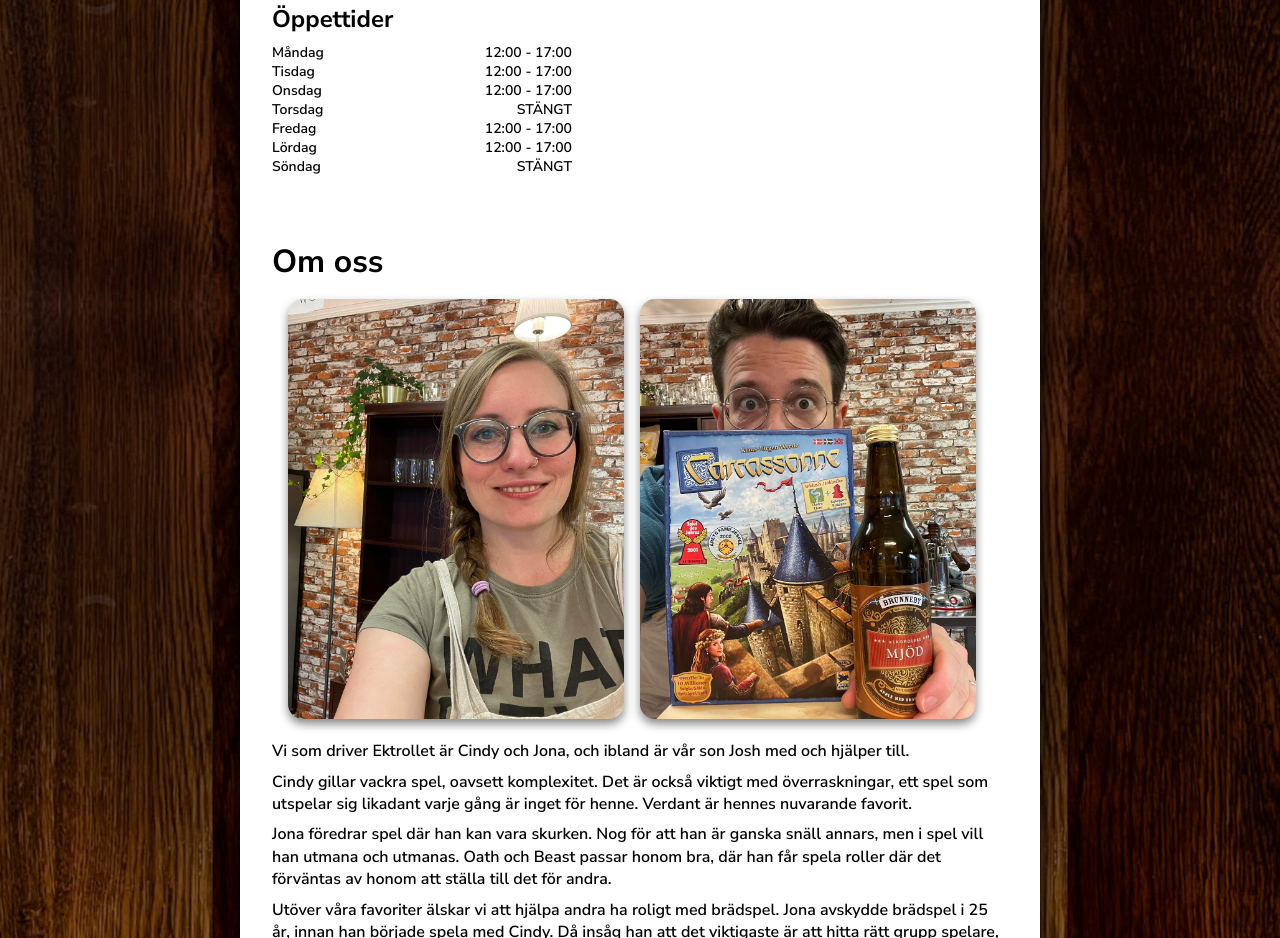
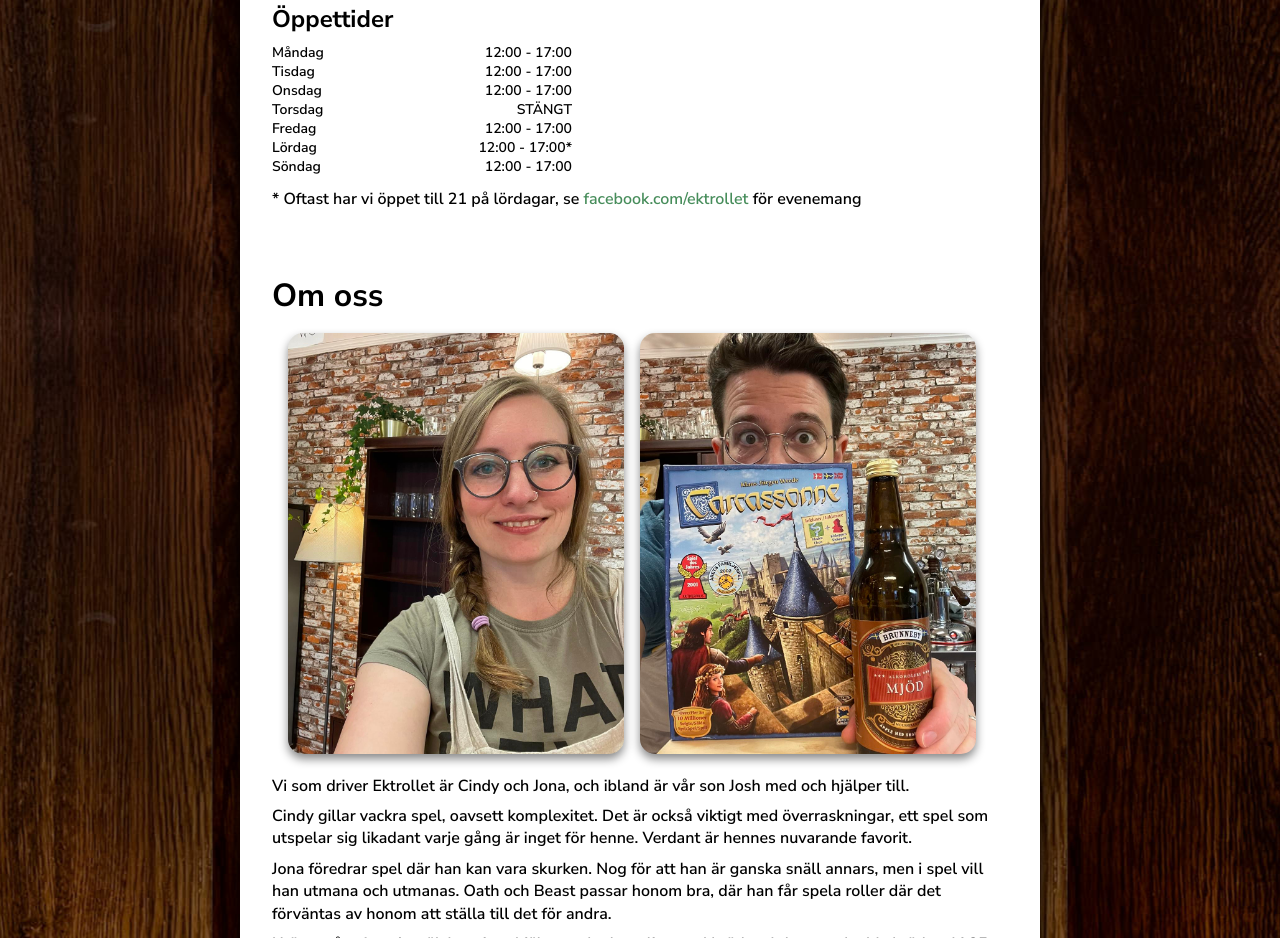
Before and after one commit to saikyun/ektrollet, a plain HTML site: page public/index.html in a window 1280 px wide. Shown: the part 3184-4122 px from the top of the page. Drawn offline with Linux system fonts and the light colour scheme.

Commit message:
öppet söndagar

```diff
--- a/public/index.html
+++ b/public/index.html
@@ -422,12 +422,20 @@
           </div>
           <div class="row width-100p space-between max-width-300">
             <div>Lördag</div>
-            <div>12:00 - 17:00</div>
+            <div>12:00 - 17:00*</div>
           </div>
           <div class="row width-100p space-between max-width-300">
             <div>Söndag</div>
-            <div>STÄNGT</div>
+            <div>12:00 - 17:00</div>
           </div>
+
+          <p class="margin-top-12">
+            * Oftast har vi öppet till 21 på lördagar, se
+            <a href="https://www.facebook.com/ektrollet"
+              >facebook.com/ektrollet</a
+            >
+            för evenemang
+          </p>
 
           <h2
             id="omoss"
```
